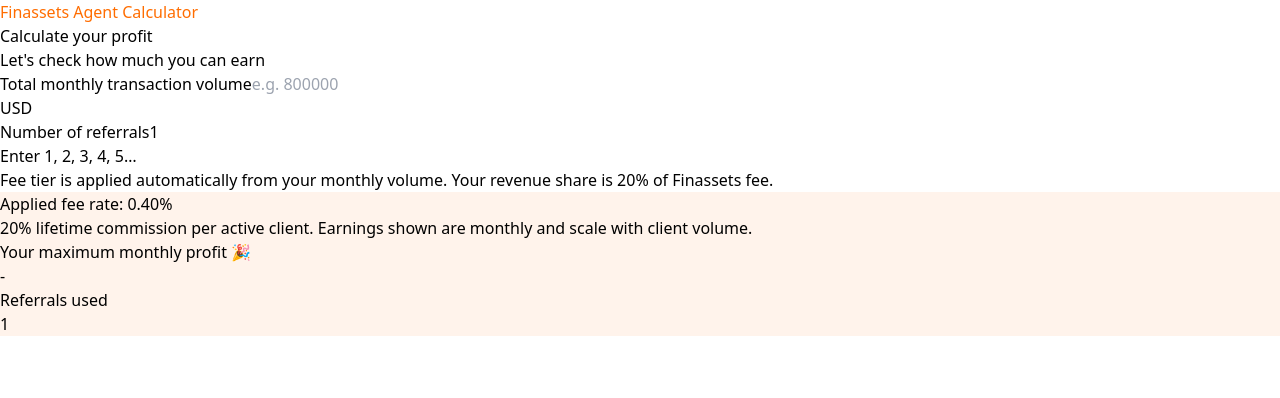
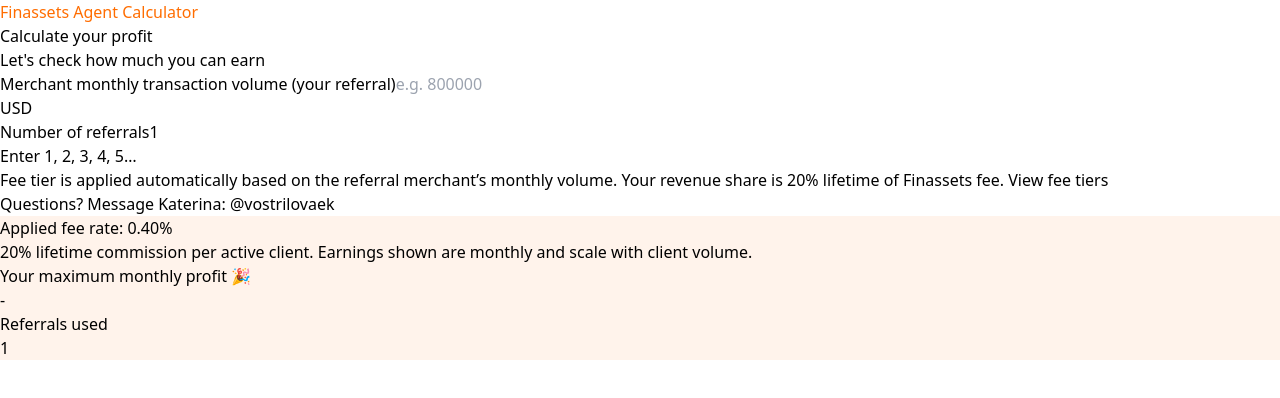
Before and after one commit to finassets/finassets-agent-calculator, a React (Vite) app: page / in a window 1280 px wide. Shown: the top 398 px of the page. Built offline with nearby package versions, Linux system fonts and the light colour scheme.

Commit message:
Update agent calculator logic

```diff
--- a/src/AgentQuickCalculator.jsx
+++ b/src/AgentQuickCalculator.jsx
@@ -104,7 +104,7 @@
       <Card>
         <div className="grid grid-cols-1 md:grid-cols-2 gap-4">
           <Field
-            label="Total monthly transaction volume"
+            label="Merchant monthly transaction volume (your referral)"
             value={turnover}
             onChange={setTurnover}
             hint="USD"
@@ -119,9 +119,33 @@
           />
         </div>
 
-        <div className="mt-4 text-xs text-gray-500">
-          Fee tier is applied automatically from your monthly volume. Your revenue share is 20% of Finassets fee.
-        </div>
+        <div className="mt-4 text-xs text-gray-500 space-y-2">
+  <div>
+    Fee tier is applied automatically based on the referral merchant’s monthly volume.
+    Your revenue share is <span className="font-semibold">20% lifetime</span> of Finassets fee.
+    {" "}
+    <a
+      href="https://finassets.io/fees"
+      target="_blank"
+      rel="noreferrer"
+      className="underline underline-offset-2"
+    >
+      View fee tiers
+    </a>
+  </div>
+
+  <div>
+    Questions? Message Katerina:{" "}
+    <a
+      href="https://t.me/vostrilovaek"
+      target="_blank"
+      rel="noreferrer"
+      className="underline underline-offset-2"
+    >
+      @vostrilovaek
+    </a>
+  </div>
+</div>
       </Card>
 
      <div className="mt-6">
```
